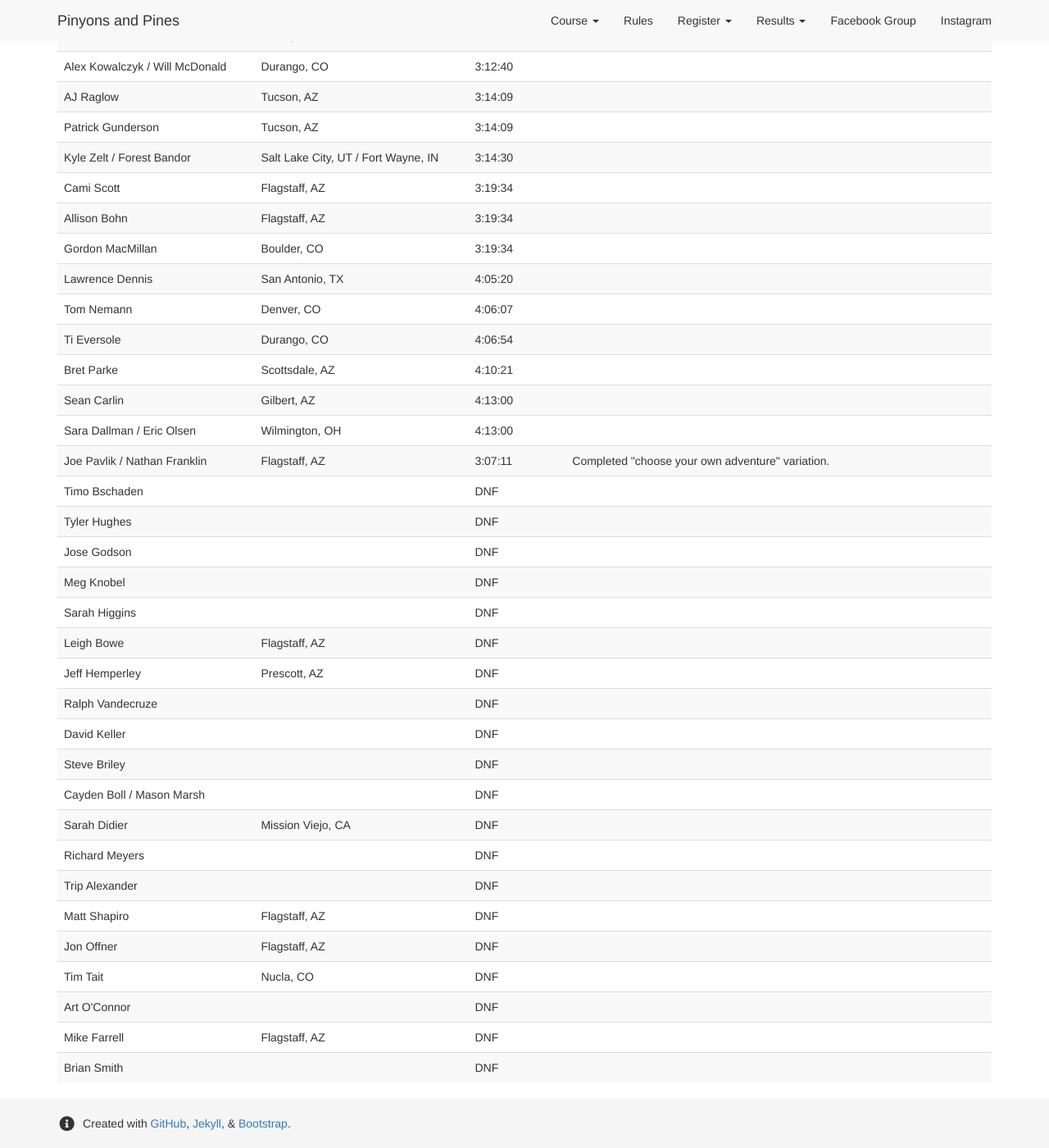
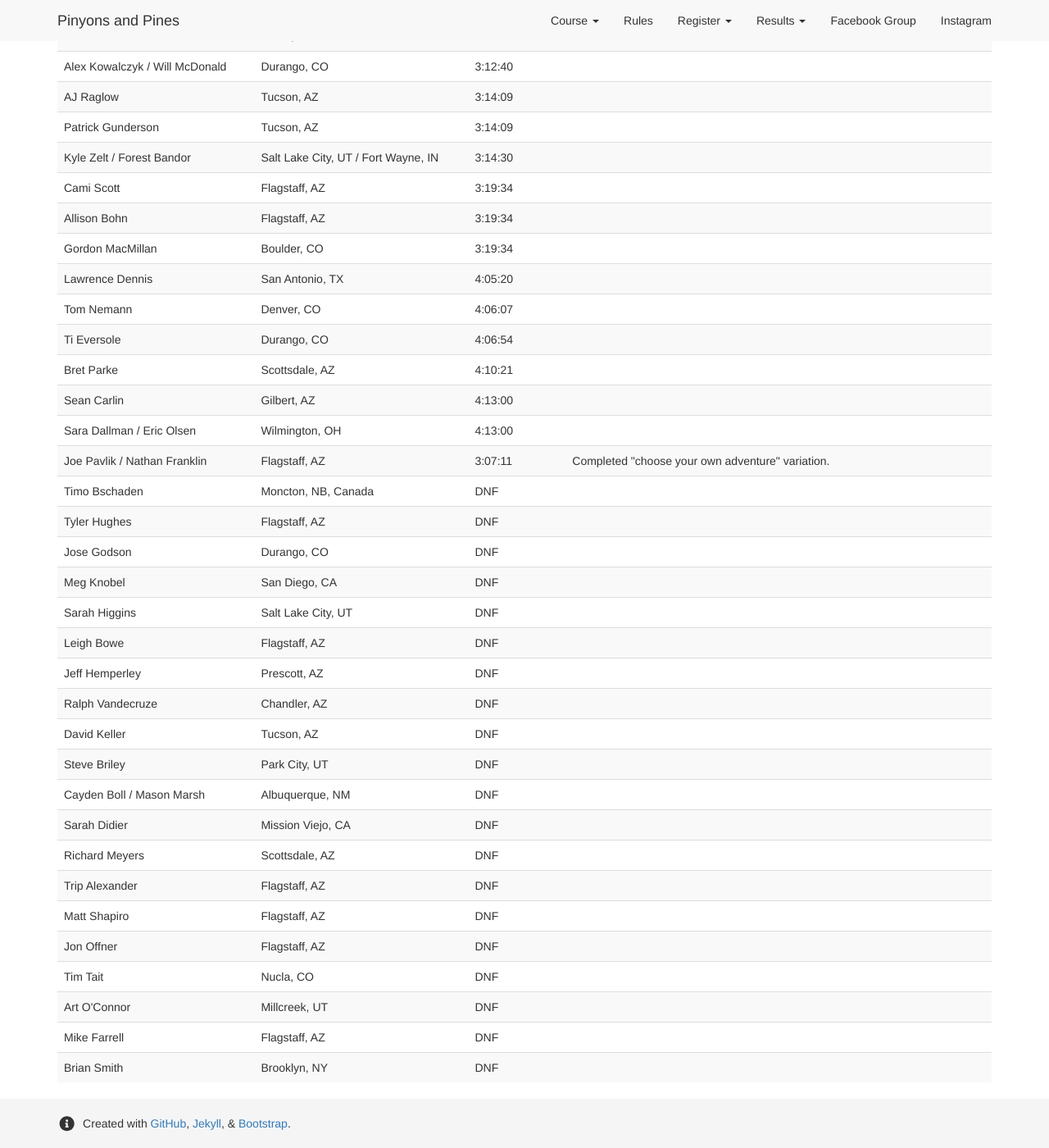
Before and after one commit to dcernst/PinyonsPines, a Jekyll site: the page built from results2024.md, in a window 1280 px wide and 1400 px high, scrolled down 1657 px. Shown: the whole window at 82% size. Built offline with Jekyll 4.4.1, drawn with Linux system fonts in a browser that asks for light colours; nearby versions of some CDN libraries.

Commit message:
Update results2024.md

```diff
--- a/results2024.md
+++ b/results2024.md
@@ -149,19 +149,19 @@ The 2024 Grand Depart took place at 6am on Thursday, May 16.
 <td>Joe Pavlik / Nathan Franklin</td> <td>Flagstaff, AZ</td> <td>3:07:11</td> <td>Completed "choose your own adventure" variation.</td>
 </tr>
 <tr>
-<td>Timo Bschaden</td> <td></td> <td>DNF</td> <td></td>
+<td>Timo Bschaden</td> <td>Moncton, NB, Canada</td> <td>DNF</td> <td></td>
 </tr>
 <tr>
-<td>Tyler Hughes</td> <td></td> <td>DNF</td> <td></td>
+<td>Tyler Hughes</td> <td>Flagstaff, AZ</td> <td>DNF</td> <td></td>
 </tr>
 <tr>
-<td>Jose Godson</td> <td></td> <td>DNF</td> <td></td>
+<td>Jose Godson</td> <td>Durango, CO</td> <td>DNF</td> <td></td>
 </tr>
 <tr>
-<td>Meg	Knobel</td> <td></td> <td>DNF</td> <td></td>
+<td>Meg	Knobel</td> <td>San Diego, CA</td> <td>DNF</td> <td></td>
 </tr>
 <tr>
-<td>Sarah Higgins</td> <td></td> <td>DNF</td> <td></td>
+<td>Sarah Higgins</td> <td>Salt Lake City, UT</td> <td>DNF</td> <td></td>
 </tr>
 <tr>
 <td>Leigh Bowe</td> <td>Flagstaff, AZ</td> <td>DNF</td> <td></td>
@@ -170,25 +170,25 @@ The 2024 Grand Depart took place at 6am on Thursday, May 16.
 <td>Jeff Hemperley</td> <td>Prescott, AZ</td> <td>DNF</td> <td></td>
 </tr>
 <tr>
-<td>Ralph Vandecruze</td> <td></td> <td>DNF</td> <td></td>
+<td>Ralph Vandecruze</td> <td>Chandler, AZ</td> <td>DNF</td> <td></td>
 </tr>
 <tr>
-<td>David Keller</td> <td></td> <td>DNF</td> <td></td>
+<td>David Keller</td> <td>Tucson, AZ</td> <td>DNF</td> <td></td>
 </tr>
 <tr>
-<td>Steve Briley</td> <td></td> <td>DNF</td> <td></td>
+<td>Steve Briley</td> <td>Park City, UT</td> <td>DNF</td> <td></td>
 </tr>
 <tr>
-<td>Cayden Boll / Mason Marsh</td> <td></td> <td>DNF</td> <td></td>
+<td>Cayden Boll / Mason Marsh</td> <td>Albuquerque, NM</td> <td>DNF</td> <td></td>
 </tr>
 <tr>
 <td>Sarah Didier</td> <td>Mission Viejo, CA</td> <td>DNF</td> <td></td>
 </tr>
 <tr>
-<td>Richard	Meyers</td> <td></td> <td>DNF</td> <td></td>
+<td>Richard	Meyers</td> <td>Scottsdale, AZ</td> <td>DNF</td> <td></td>
 </tr>
 <tr>
-<td>Trip Alexander</td> <td></td> <td>DNF</td> <td></td>
+<td>Trip Alexander</td> <td>Flagstaff, AZ</td> <td>DNF</td> <td></td>
 </tr>
 <tr>
 <td>Matt Shapiro</td> <td>Flagstaff, AZ</td> <td>DNF</td> <td></td>
@@ -200,13 +200,13 @@ The 2024 Grand Depart took place at 6am on Thursday, May 16.
 <td>Tim Tait</td> <td>Nucla, CO</td> <td>DNF</td> <td></td>
 </tr>
 <tr>
-<td>Art	O'Connor</td> <td></td> <td>DNF</td> <td></td>
+<td>Art	O'Connor</td> <td>Millcreek, UT</td> <td>DNF</td> <td></td>
 </tr>
 <tr>
 <td>Mike Farrell</td> <td>Flagstaff, AZ</td> <td>DNF</td> <td></td>
 </tr>
 <tr>
-<td>Brian Smith</td> <td></td> <td>DNF</td> <td></td>
+<td>Brian Smith</td> <td>Brooklyn, NY</td> <td>DNF</td> <td></td>
 </tr>
 </tbody>
 </table>
```
